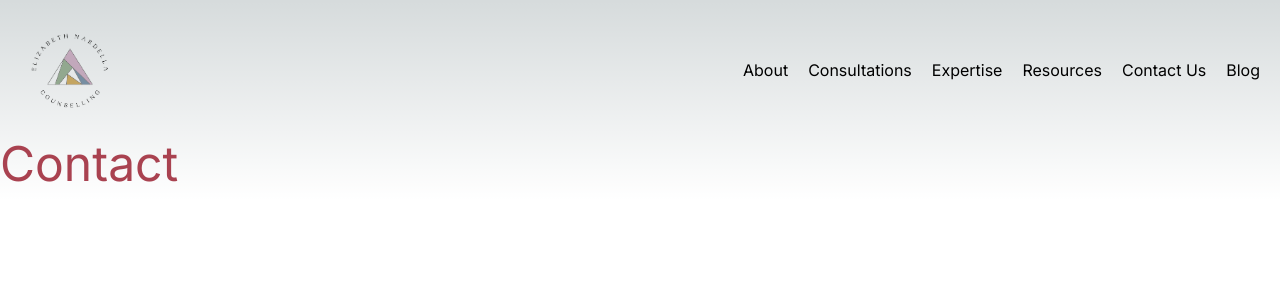
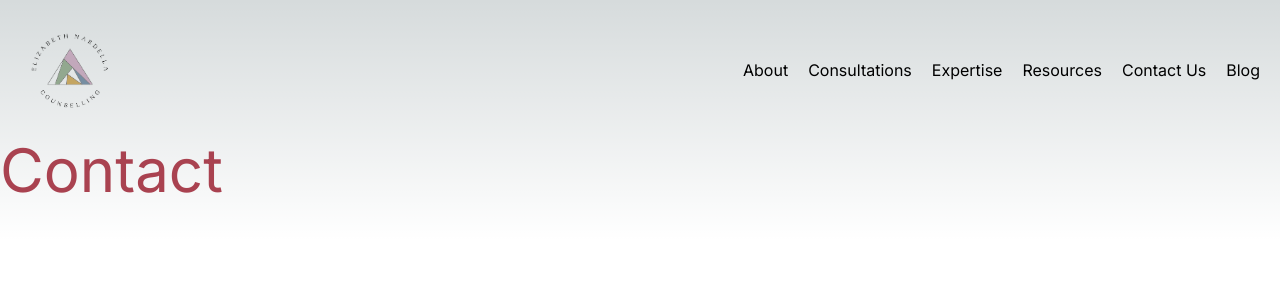
Before and after one commit to FilipaMerino/elizabethnardella, a Next.js app: page /contact in a window 1280 px wide. Shown: the top 300 px of the page. Built offline with nearby package versions, Linux system fonts and the light colour scheme.

Commit message:
Replaced h2 for h1

```diff
--- a/app/contact/page.tsx
+++ b/app/contact/page.tsx
@@ -1,9 +1,9 @@
 const Contact = () => {
-    return (
-        <div>
-            <h2>Contact</h2>
-        </div>
-    )
-}
+  return (
+    <div>
+      <h1>Contact</h1>
+    </div>
+  );
+};
 
 export default Contact;
```
